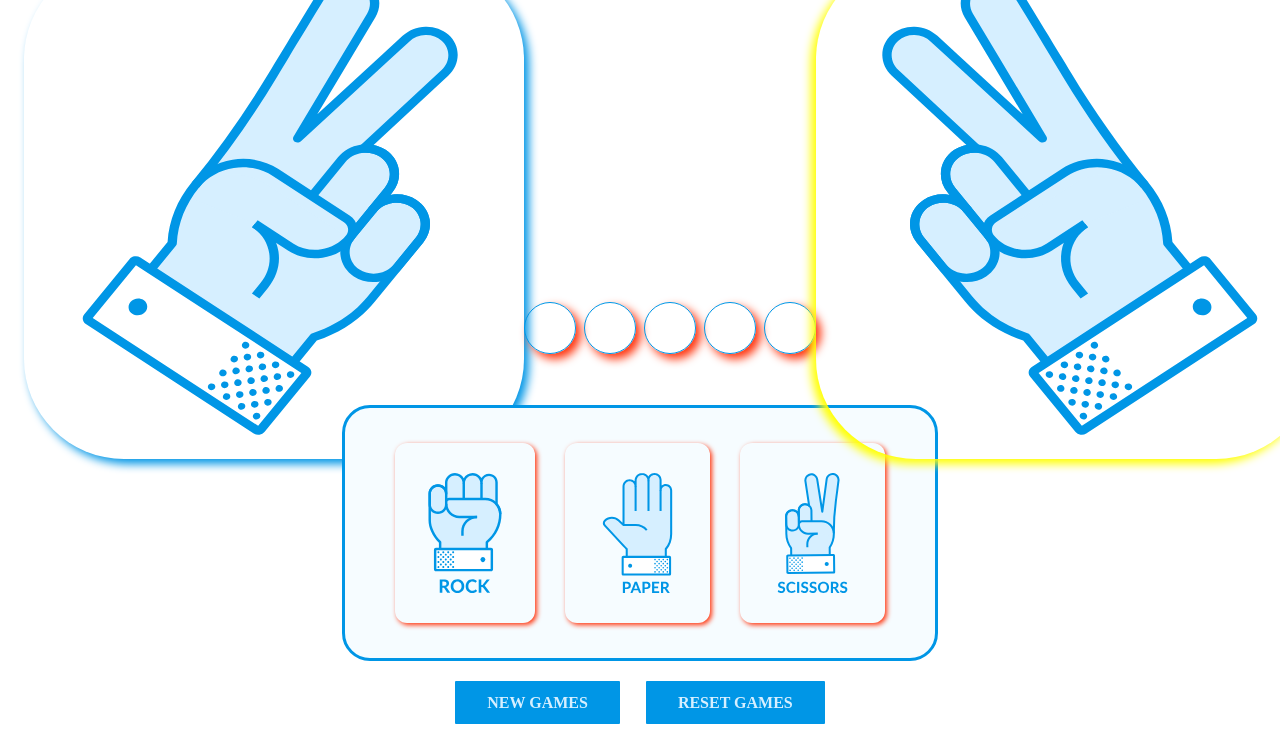
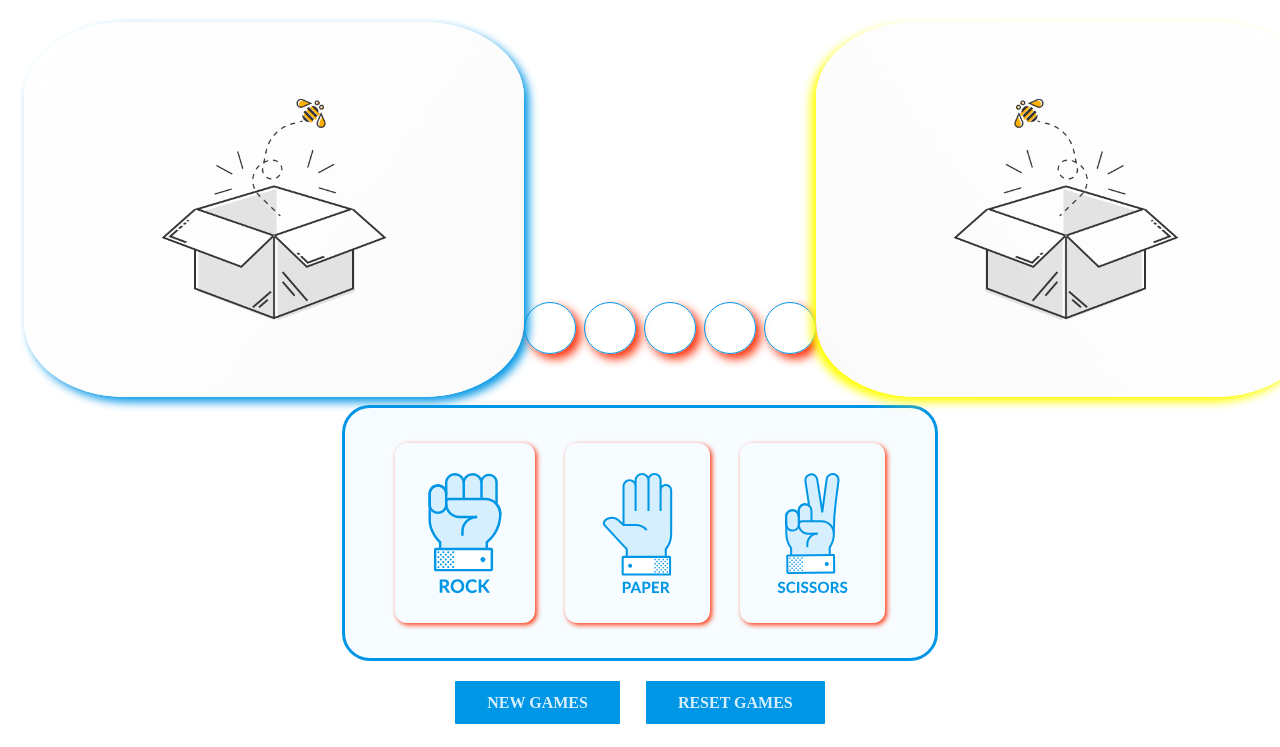
Before and after one commit to shubhdevelop/rock-paper-scissors, a plain HTML site: page index.html in a window 1280 px wide. Shown: the part 199-946 px from the top of the page. Drawn offline with Linux system fonts and the light colour scheme.

Commit message:
Change initial state img : is empty box img now

```diff
--- a/index.html
+++ b/index.html
@@ -19,7 +19,7 @@
                 <img src="images/avatars/Asset 11.svg" alt="" width="60px" height="60px">
                 <p>Shubham</p>
             </div>
-            <img class="player1"  src="images/rock paper scissors/scissors.svg" alt="">
+            <img class="player1"  src="images/rock paper scissors/nothing.png" alt="">
 
 
         </div>
@@ -36,7 +36,7 @@
                 <img src="images/avatars/Asset 5.svg" width="60px" height="60px" alt="">
             </div>
 
-            <img  src="images/rock paper scissors/scissors.svg" alt="" class="flipped player2">
+            <img  src="images/rock paper scissors/nothing.png" alt="" class="flipped player2">
 
         </div>
     </div>
```
